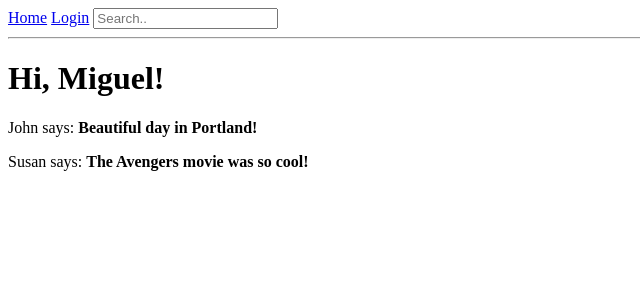
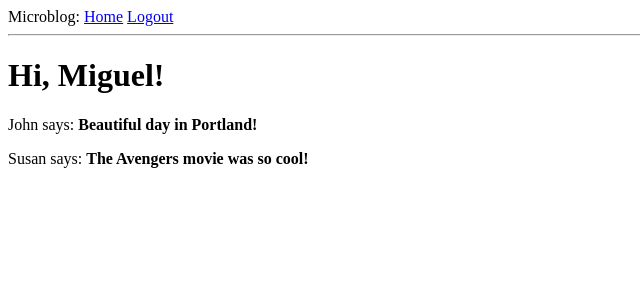
Before and after one commit to Dreyasaurus/CSI_5302_Flask_Project, a Flask app: page / in a window 1280 px wide. Shown: the top 300 px of the page, without its empty margins (0-640 px from the left). Run offline with Flask 2, Linux system fonts and the light colour scheme; the visitor is signed in with stand-in values (Sample User, id 1).

Commit message:
adding logout capabilities

```diff
--- a/app/routes.py
+++ b/app/routes.py
@@ -3,7 +3,7 @@ from flask import render_template, redirect, url_for, request
 from app.forms import LoginForm
 from app.forms import RegistrationForm
 
-from flask_login import current_user, login_user
+from flask_login import current_user, login_user, logout_user
 from app.models import User
 
 @app.route('/')
@@ -50,3 +50,9 @@ def register():
         flash('Congratulations, you are now a registered user!')
         return redirect(url_for('login'))
    return render_template('register.html', title='Register', form=form)
+
+
+@app.route('/logout')
+def logout():
+    logout_user()
+    return redirect(url_for('index'))
--- a/app/templates/base.html
+++ b/app/templates/base.html
@@ -9,9 +9,13 @@
     </head>
     <body>
 		<div class="topnav">
+			Microblog:
 			<a href="{{ url_for('index') }}">Home</a>
+			{% if current_user.is_anonymous %}
 			<a href="{{ url_for('login') }}">Login</a>
-			<input type="text" placeholder="Search..">
+			{% else %}
+			<a href="{{ url_for('logout') }}">Logout</a>
+			{% endif %}
 		</div>
 
         <hr>
```
